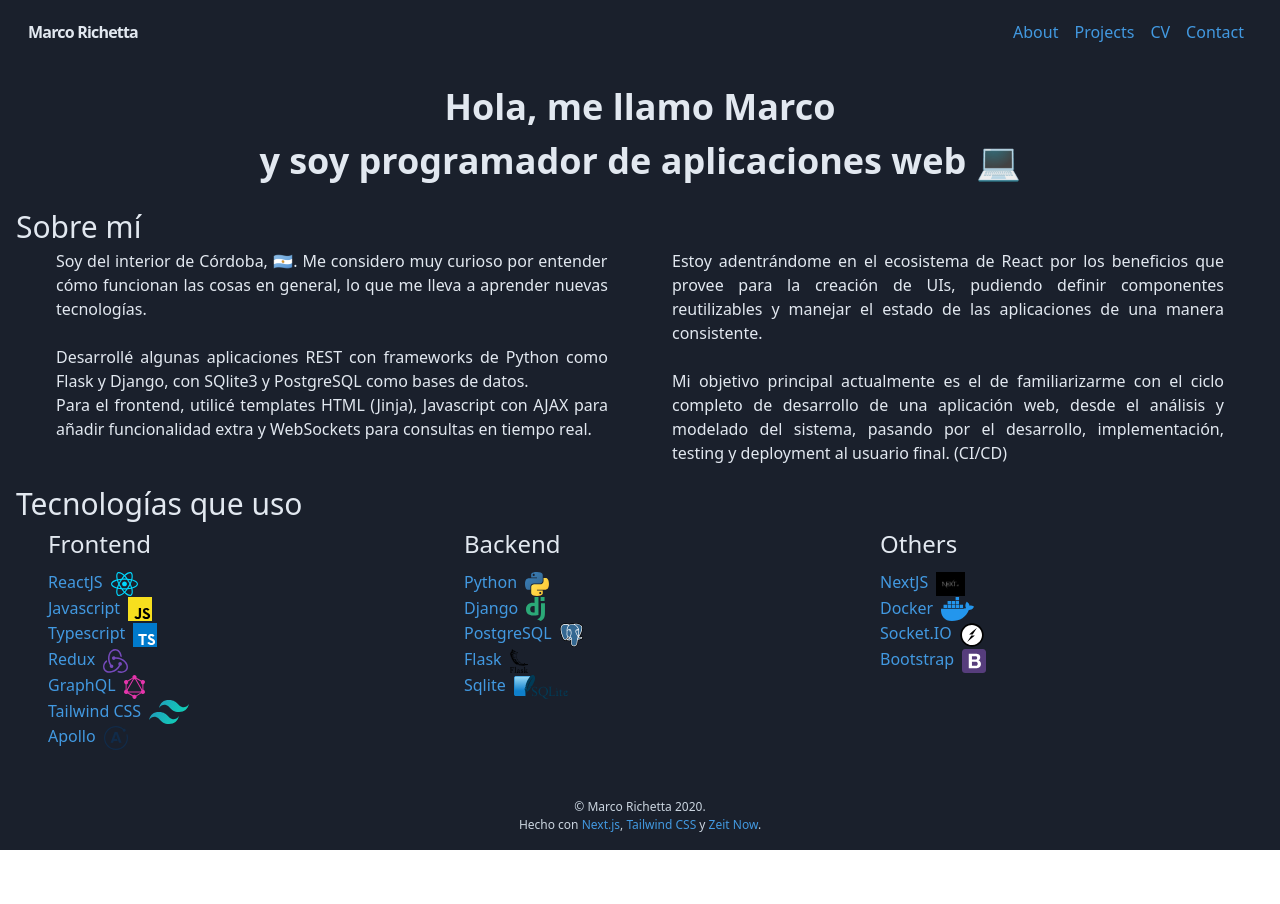
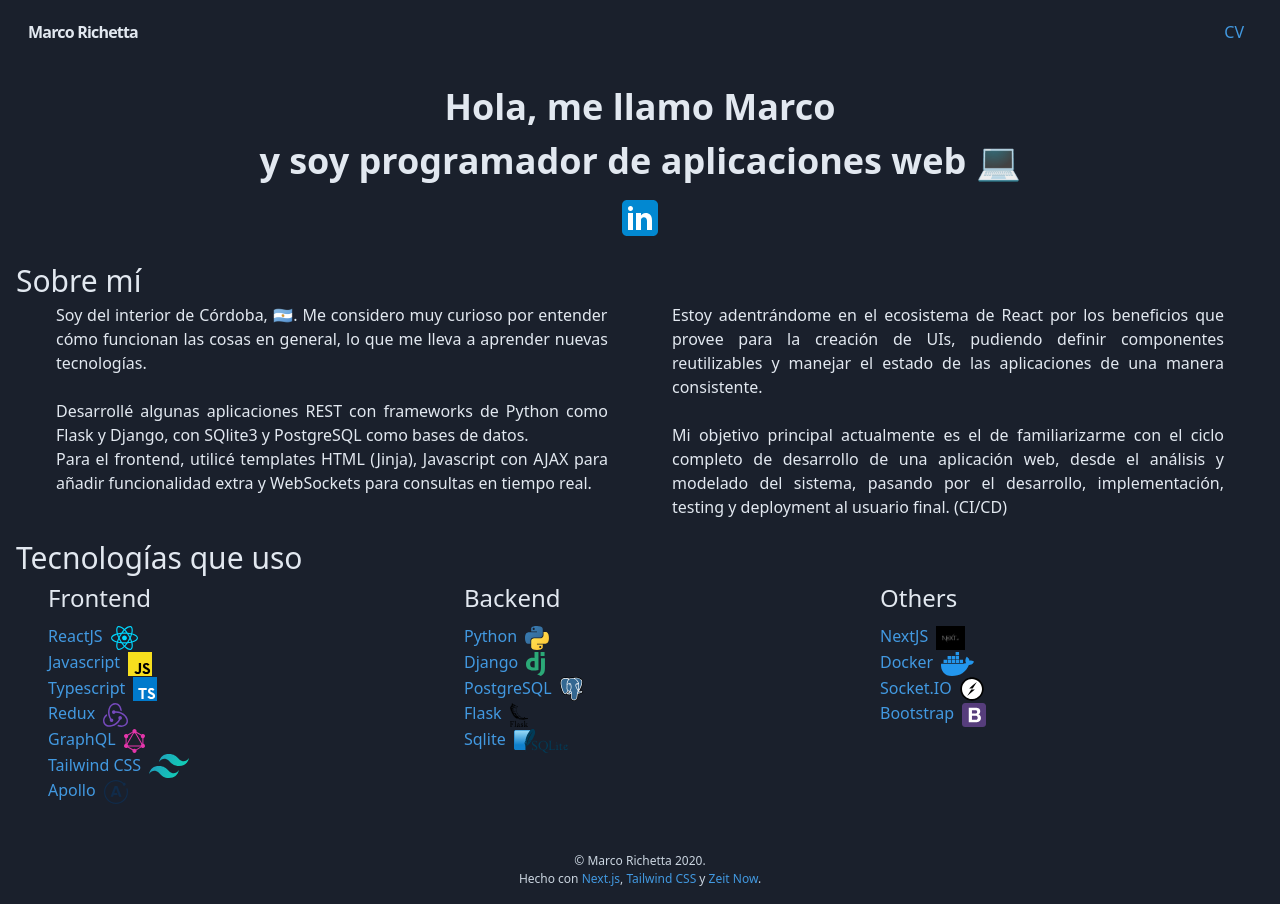
Before and after one commit to marcorichetta/personal-site, a Next.js app: page / in a window 1280 px wide. Before the commit the page ends 850 px from the top, so only its background shows below. Built offline with nearby package versions, Linux system fonts and the light colour scheme.

Commit message:
Removed navbar routes
- Content fits in a single page
#TODO
- Add social networks links
- Add CV

```diff
--- a/components/Navbar.js
+++ b/components/Navbar.js
@@ -3,10 +3,7 @@
 const Navbar = () => {
 
     const routes = [
-        { to: '/about', title: 'About' },
-        { to: '/projects', title: 'Projects' },
-        { to: '/cv', title: 'CV' },
-        { to: '/contact', title: 'Contact' },
+        { to: '', title: 'CV', openOn: '_blank' },
     ]
 
     return (
@@ -18,11 +15,12 @@
             </ul>
 
             <ul className='md:mr-2 text-sm md:text-base'>
-                {routes.map(({ to, title }) => (
-                    <Link href={to} key={title}>
-                        <a className='py-4 px-2 text-blue-500 no-underline hover:underline text-md'>{title}</a>
-                    </Link>
-                ))}
+                <a
+                    target='_blank'
+                    href='https://drive.google.com/open?id=1x7Fn0SiH0IwkcpaI-ISyn6HXdJN8OguV'
+                    className='py-4 px-2 text-blue-500 no-underline hover:underline text-md'>
+                        CV
+                </a>
             </ul>
         </nav>
     )
--- /dev/null
+++ b/components/Social.js
@@ -0,0 +1,17 @@
+import React from 'react'
+import links from "../social.js"
+
+const Social = () => {
+
+    return (
+        <div>
+            {links.map(({ name, icon, url }) =>
+                <a key={name} href={url} target='_blank'>
+                    <img className='inline sm:lg' src={`icons/${icon}.svg`}></img>
+                </a>
+            )}
+        </div>
+    )
+}
+
+export default Social
--- a/components/Techs.js
+++ b/components/Techs.js
@@ -8,7 +8,7 @@
             <h1 className='text-xl md:text-2xl lg:text-3xl'>Tecnologías que uso</h1>
             <section className='flex flex-wrap text-justify mb-4'>
                 {techs.map(tech =>
-                    <div className='w-1/3 px-8'>
+                    <div key={tech.title} className='w-1/3 px-8'>
                         <h3 className='text-lg md:text-xl lg:text-2xl mb-2'>{tech.title}</h3>
                         <ul>
                             {tech.data.map(t =>
--- a/pages/index.js
+++ b/pages/index.js
@@ -1,5 +1,6 @@
 import Layout from "../components/Layout";
 import Techs from "../components/Techs";
+import Social from "../components/Social";
 
 export default () => {
 
@@ -8,9 +9,12 @@
       <Layout>
         <div className='flex flex-col text-center mb-4 justify-center font-bold text-2xl md:text-3xl lg:text-4xl'>
           Hola, me llamo Marco
-        <br />
-        y soy programador de aplicaciones web 💻
-      </div>
+          <br />
+          y soy programador de aplicaciones web 💻
+          <br />
+
+          <Social />
+        </div>
 
         <h1 className='text-xl md:text-2xl lg:text-3xl'>Sobre mí</h1>
         <section className='flex flex-wrap text-justify mb-4 px-2'>
--- /dev/null
+++ b/social.js
@@ -0,0 +1,7 @@
+export default [
+    {
+        "name": "LinkedIn",
+        "icon": "linkedin",
+        "url": "https://www.linkedin.com/in/marco-richetta/"
+    },
+]
```
Also changed, not shown: public/icons/linkedin.svg (added).
